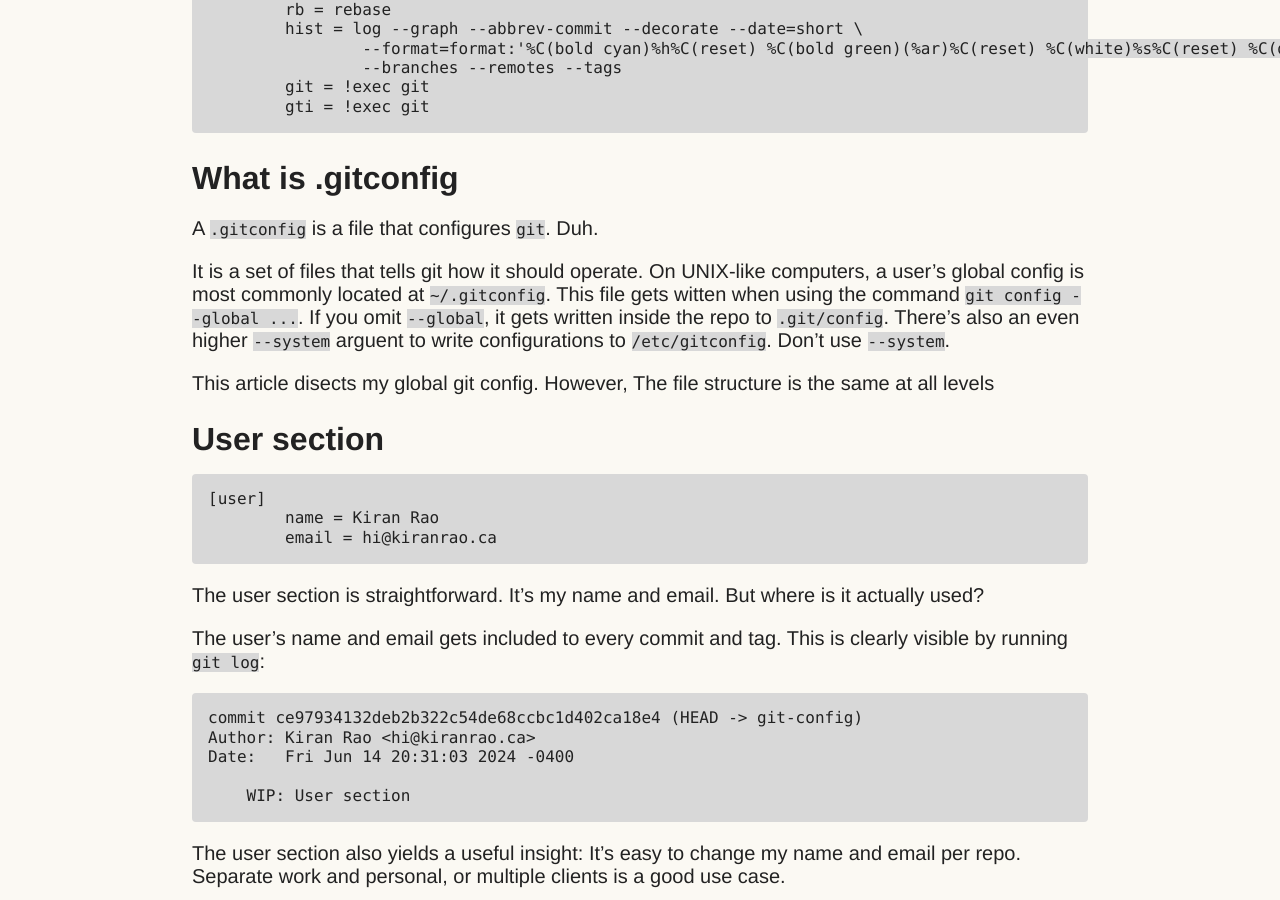
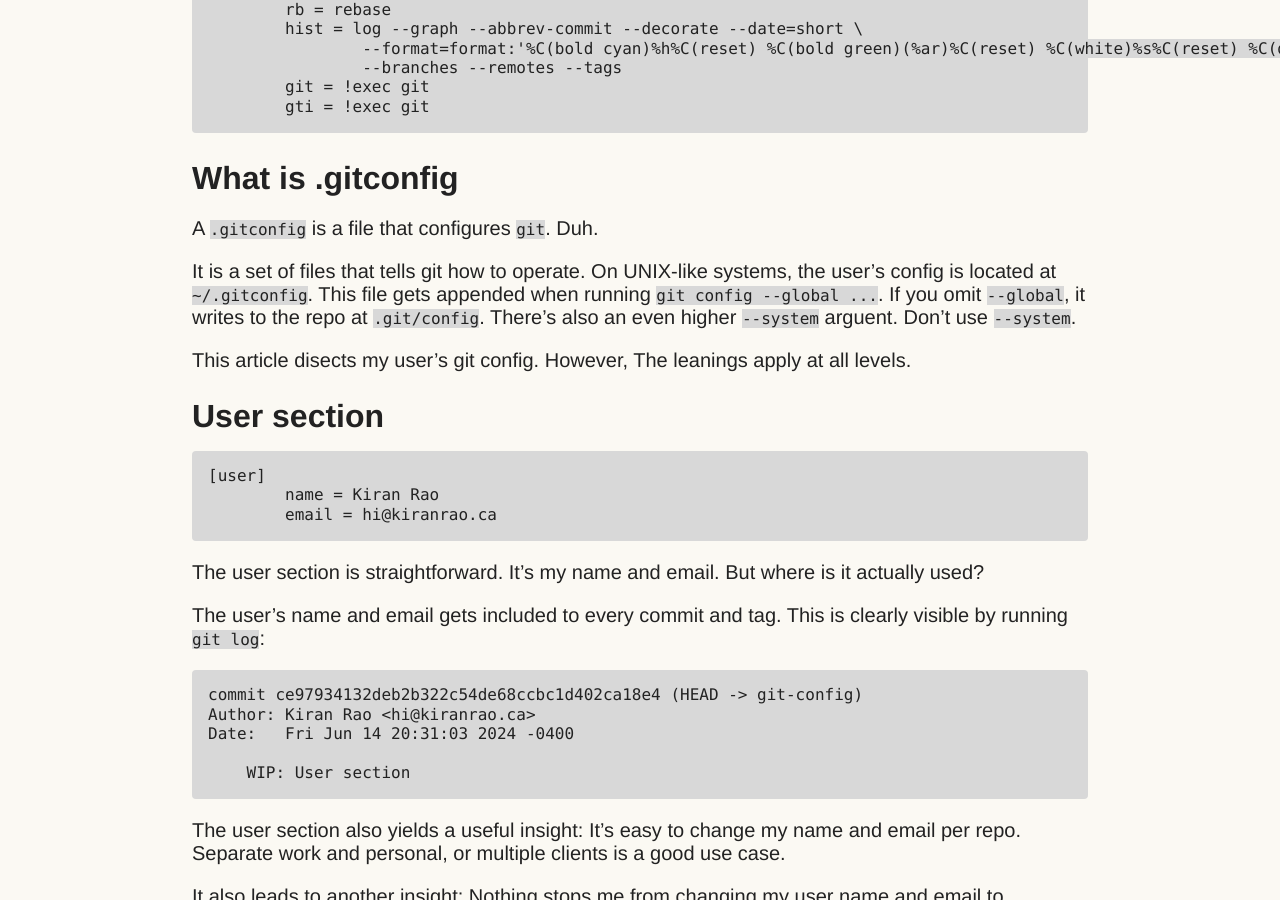
Before and after one commit to Kiran-Rao/kiran-rao.github.io, a Jekyll site: the page built from docs/unpublished/2024-06-13-git-config.md, in a window 1280 px wide and 900 px high, scrolled down 750 px. Built offline with Jekyll 4.4.1, drawn with Linux system fonts in a browser that asks for light colours; some of the changed text lies outside the part shown.

Commit message:
Cleanup .gitconfig, aliases

````diff
--- a/docs/unpublished/2024-06-13-git-config.md
+++ b/docs/unpublished/2024-06-13-git-config.md
@@ -40,9 +40,9 @@ It's not long. It's not complicated. But it configures my workflow's most import
 
 A `.gitconfig` is a file that configures `git`. Duh.
 
-It is a set of files that tells git how it should operate. On UNIX-like computers, a user's global config is most commonly located at `~/.gitconfig`. This file gets witten when using the command `git config --global ...`. If you omit `--global`, it gets written inside the repo to `.git/config`. There's also an even higher `--system` arguent to write configurations to `/etc/gitconfig`. Don't use `--system`.
+It is a set of files that tells git how to operate. On UNIX-like systems, the user's config is located at `~/.gitconfig`. This file gets appended when running `git config --global ...`. If you omit `--global`, it writes to the repo at `.git/config`. There's also an even higher `--system` arguent. Don't use `--system`.
 
-This article disects my global git config. However, The file structure is the same at all levels
+This article disects my user's git config. However, The leanings apply at all levels.
 
 ## User section
 
@@ -125,7 +127,7 @@ Git aliases allow me to quickly run longer, complex commands with fewer keystrok
 		--format=format:'%C(bold cyan)%h%C(reset) %C(bold green)(%ar)%C(reset) %C(white)%s%C(reset) %C(dim white)%an%C(reset) %C(bold yellow)%d%C(reset)' \
 ```
 
-An under rated feature of git is `git log`. While a normal `git log` will show a linear history, it can be configured to show way more.
+While a normal `git log` will show a linear history, it can be configured to show way more.
 
 - `--graph`: Graphs `*--*--*` beside each commit, showing how they relate to eachother.
 - `--abbrev-commit`: Shortens commit length
````
Also changed, not shown: other parts of docs/unpublished/2024-06-13-git-config.md (+3 -1 lines).
